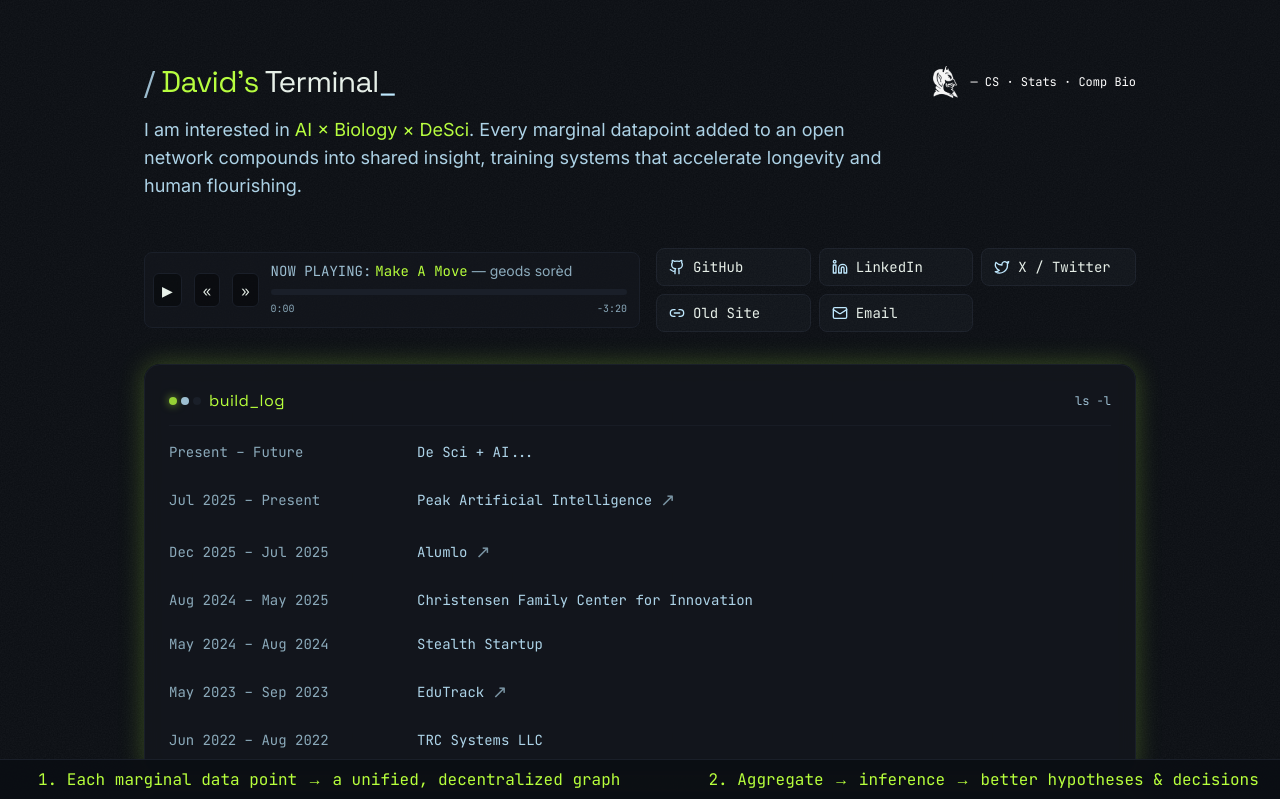
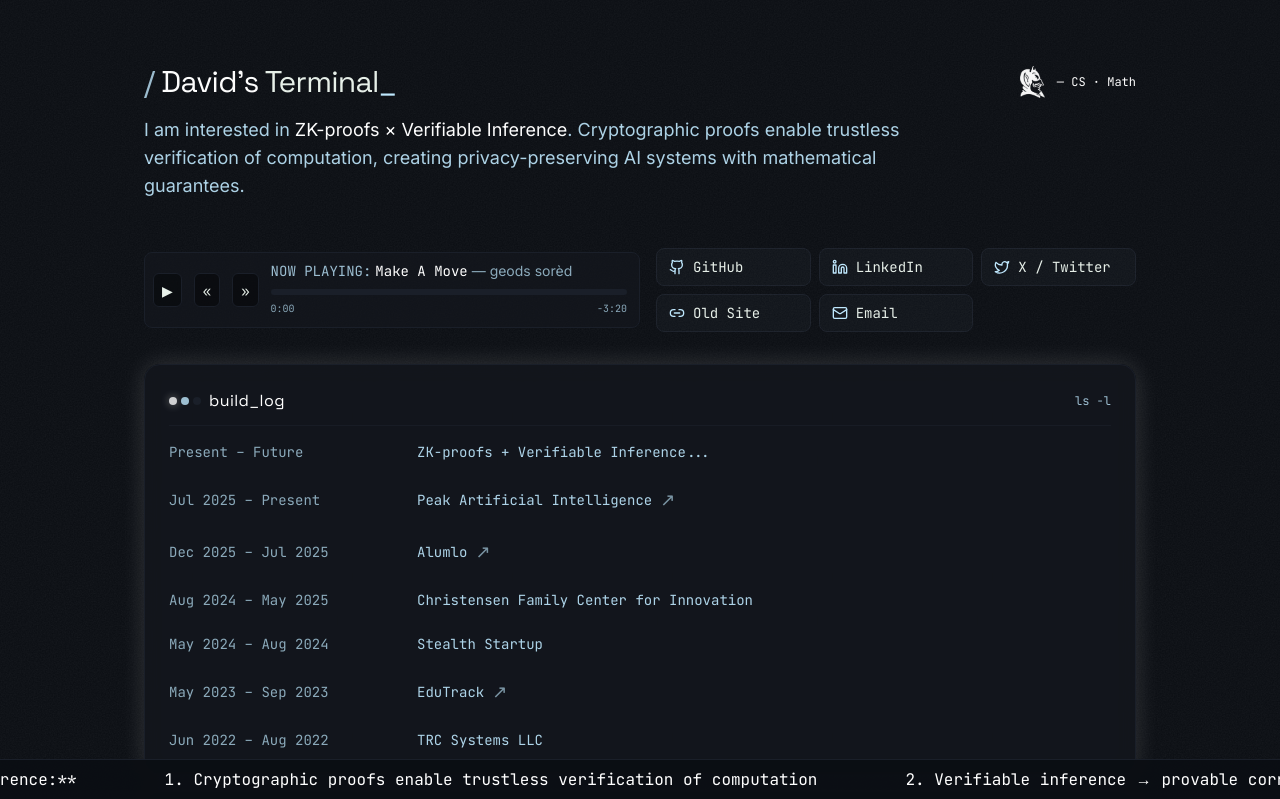
Before and after one commit to maimond123/davidmaimon.com, a Next.js app: page / in a window 1280 px wide. Shown: the top 799 px of the page. Built offline with nearby package versions, Linux system fonts and the light colour scheme.

Commit message:
changed life trajectory and website color

```diff
--- a/app/globals.css
+++ b/app/globals.css
@@ -3,7 +3,7 @@
 @tailwind utilities;
 
 :root {
-  --ring: rgba(183,255,60,.25);
+  --ring: rgba(255,255,255,.15);
 }
 
 html, body {
--- a/app/layout.tsx
+++ b/app/layout.tsx
@@ -8,7 +8,7 @@
 
 export const metadata: Metadata = {
   title: "David Maimon — Terminal",
-  description: "Builder at the edge of AI × Biology × DeSci. Duke CS/Stats/Comp Bio.",
+  description: "Builder at the edge of C. Duke CS/Math",
   metadataBase: new URL("https://your-domain.com"),
   icons: {
     icon: [
@@ -22,7 +22,7 @@
   manifest: "/favicon/site.webmanifest",
   openGraph: {
     title: "Terminal",
-    description: "AI × Biology × DeSci",
+    description: "ZK-proofs × Verifiable Inference",
     url: "https://your-domain.com",
     siteName: "Terminal",
     images: [{ url: "/og.png", width: 1200, height: 630 }],
--- a/app/page.tsx
+++ b/app/page.tsx
@@ -8,14 +8,14 @@
 
 export default function Home() {
   const tickerItems = [
-    "**DeSci Thesis:**",
-    "1. Each marginal data point → a unified, decentralized graph",
-    "2. Aggregate → inference → better hypotheses & decisions",
-    "3. Result: accelerated longevity & human flourishing with AI. "
+    "**ZK-Proofs & Verifiable Inference:**",
+    "1. Cryptographic proofs enable trustless verification of computation",
+    "2. Verifiable inference → provable correctness without revealing data",
+    "3. Result: privacy-preserving AI systems with mathematical guarantees. "
   ];
 
   const experiences: { date: string; company: string; href?: string }[] = [
-    { date: "Present – Future", company: "De Sci + AI..." },
+    { date: "Present – Future", company: "ZK-proofs + Verifiable Inference..." },
     { date: "Jul 2025 – Present", company: "Peak Artificial Intelligence", href: "https://peak.watch" },
     { date: "Dec 2025 – Jul 2025", company: "Alumlo", href: "https://alumlo.com" },
     { date: "Aug 2024 – May 2025", company: "Christensen Family Center for Innovation" },
@@ -41,13 +41,13 @@
               <Image src="/duke_logo.png" alt="Duke University" width={25} height={25} className="block" />
               <span className="pointer-events-none absolute left-0 -bottom-1 h-px w-0 bg-white/80 transition-all duration-200 group-hover:w-full" />
             </a>
-            <span className="text-xs font-mono text-white">— CS · Stats · Comp Bio</span>
+            <span className="text-xs font-mono text-white">— CS · Math</span>
           </div>
         </div>
         <p className="text-base md:text-lg text-ice/90 leading-relaxed max-w-3xl">
-          I am interested in <span className="text-lime">AI × Biology × DeSci</span>.
-          Every marginal datapoint added to an open network compounds into shared insight,
-          training systems that accelerate longevity and human flourishing.
+          I am interested in <span className="text-lime">ZK-proofs × Verifiable Inference</span>.
+          Cryptographic proofs enable trustless verification of computation,
+          creating privacy-preserving AI systems with mathematical guarantees.
         </p>
       </header>
 
--- a/components/CommitBreakdown.tsx
+++ b/components/CommitBreakdown.tsx
@@ -13,7 +13,7 @@
   const otherPct = Math.max(0, 100 - personalPct - workPct);
 
   const slices = [
-    { label: "Personal", value: personal, pct: personalPct, color: "#B7FF3C" },
+    { label: "Personal", value: personal, pct: personalPct, color: "#FFFFFF" },
     { label: "Work", value: work, pct: workPct, color: "#BFE9FF" },
     { label: "Other", value: other, pct: otherPct, color: "#7A8CA3" },
   ];
--- a/components/TerminalCard.tsx
+++ b/components/TerminalCard.tsx
@@ -27,7 +27,7 @@
       <div className="flex items-center justify-between pb-3 border-b border-line/80">
         <div className="flex items-center gap-2">
           <span className="inline-flex gap-1">
-            <i className="w-2 h-2 rounded-full bg-lime/80 shadow-[0_0_8px_rgba(183,255,60,.6)]" />
+            <i className="w-2 h-2 rounded-full bg-lime/80 shadow-[0_0_8px_rgba(255,255,255,.4)]" />
             <i className="w-2 h-2 rounded-full bg-ice/80" />
             <i className="w-2 h-2 rounded-full bg-line" />
           </span>
--- a/tailwind.config.ts
+++ b/tailwind.config.ts
@@ -8,12 +8,12 @@
         bg: "#0B0E13",
         surface: "#14181F",
         line: "#1A1F29",
-        lime: "#B7FF3C",
+        lime: "#FFFFFF",
         ice: "#BFE9FF",
         text: "#E8F1EA",
       },
       boxShadow: {
-        glow: "0 0 24px rgba(183,255,60,.25)",
+        glow: "0 0 24px rgba(255,255,255,.15)",
       },
       fontFamily: {
         // wired via next/font in layout
```
